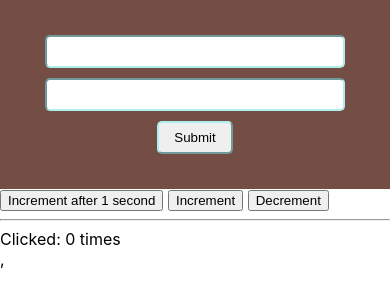
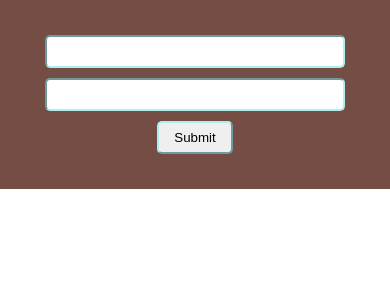
Before and after one commit to xipholena/phone_book, a React (Create React App) app in the folder src/: page /login in a window 390 px wide. Shown: the top 304 px of the page. Built offline with nearby package versions, Linux system fonts and the light colour scheme; the HTML template or start-up script is replaced by a standard one.

Commit message:
sorted phones in selector and rendered

```diff
--- a/src/components/Book.tsx
+++ b/src/components/Book.tsx
@@ -8,8 +8,12 @@ interface BookProps {
   phones: Array<IPerson>;
 }
 
-const Book = ({ phones /*getPhonesHandler */ }: BookProps): React.ReactElement => {
+
+
+const Book = (): React.ReactElement => {
  const dispatch = useDispatch();
+    // @ts-ignore
+ const phones = useSelector(state => state.users.users.phones.sort((a, b) => a.name.last.localeCompare(b.name.last)))
   // @ts-ignore
     const users = useSelector(state => state.users.users);
     // @ts-ignore
@@ -18,15 +22,18 @@ const Book = ({ phones /*getPhonesHandler */ }: BookProps): React.ReactElement =
   const error = useSelector(state => state.users.error);
 
   useEffect(() => {
-      alert('ola book')
     dispatch(getUsers());
   }, [])
+
+useEffect(() => {
+    console.log(phones)
+}, [phones])
 
   return (
     <main className='main'>
       <div className='container'>
         <ul>
-          {phones?.map(({ id, name, phone }: IPerson, i) => {
+          {phones?.map(({ id, name, phone }: IPerson, i: number) => {
             if (phones[i - 1]?.name.last.slice(0, 1) !== phones[i]?.name.last.slice(0, 1)) {
               return (
                 <li key={id} className='withSeparator'>
--- a/src/components/PrivateRoute.tsx
+++ b/src/components/PrivateRoute.tsx
@@ -6,16 +6,12 @@ import {ROUTES} from '../constants'
 
 type PrivateRouteProps = {
   component: any;
-  phones: Array<IPerson>;
-  /*getPhonesHandler: any;*/
   path: string;
   exact: boolean;
 };
 
 const PrivateRoute = ({
   component: Component,
-  phones,
-  /*getPhonesHandler,*/
   ...rest
 }: PrivateRouteProps): React.ReactElement => {
     const state: any = store.getState();
@@ -24,7 +20,7 @@ const PrivateRoute = ({
       {...rest}
       render={props =>
           state.logUser.isLogged ? (
-          <Component phones={phones} /*getPhonesHandler={getPhonesHandler}*/ {...props} />
+          <Component  {...props} />
         ) : (
           <Redirect to={{pathname: ROUTES.login}} />
         )
--- a/src/containers/App.tsx
+++ b/src/containers/App.tsx
@@ -46,7 +46,7 @@ interface CounterProps { //saga demo component props
     onIncrementAsync: () => any,
 }
 const mapStateToProps = (state: any) => ({
-    phones: state.setPhones.phones,
+    phones: state.users.users.phones,
     isLogged: state.logUser.isLogged,
     form: state.form
 });
@@ -59,40 +59,13 @@ const App = ({ phones }: { phones: Array<IPerson> }): React.ReactElement => {
         <Switch>
           <PublicRoute restricted={false} component={Home} path={ROUTES.home} exact />
           <PublicRoute restricted={true} component={SignIn} path={ROUTES.login} exact />
-          <PrivateRoute component={Book} path={ROUTES.main} exact phones={phones} />
+          <PrivateRoute component={Book} path={ROUTES.main} exact  />
           <Redirect path={ROUTES.projectName} to={{pathname: ROUTES.login}} />
         </Switch>
-          <Counter
-              value={state as GlobalState}
-              onIncrement={() => sagaAction('INCREMENT')}
-              onDecrement={() => sagaAction('DECREMENT')}
-              onIncrementAsync={() => sagaAction('INCREMENT_ASYNC')} />,
       </>
   );
 };
 
-const Counter = ({ value, onIncrement, onDecrement, onIncrementAsync }: CounterProps) => {
-    //console.log(value,  onIncrement, onDecrement, onIncrementAsync) //global state
-    return (
-        <div>
-            <button onClick={onIncrementAsync}>
-                Increment after 1 second
-            </button>
-            {' '}
-            <button onClick={onIncrement}>
-                Increment
-            </button>
-            {' '}
-            <button onClick={onDecrement}>
-                Decrement
-            </button>
-            <hr />
-            <div>
-                Clicked: {value.counter} times
-            </div>
-        </div>
-    )
-}
 
-/*getPhonesHandler = {onSetPhones}*/
+
 export default connect(mapStateToProps)(App);
--- a/src/reducers.js
+++ b/src/reducers.js
@@ -22,34 +22,6 @@ export const logUser = (state = initialStateLogUser, action) => {
       return state;
   }
 };
-export const initialStatePhones = {
-  phones: [],
-};
-export const setPhones = (state = initialStatePhones, action) => {
-  switch (action.type) {
-    case GET_PHONES:
-      return {
-        ...state,
-        phones: action.payload,
-      };
-    default:
-      return state;
-  }
-};
-
-function counter(state = 0, action) {
-  switch (action.type) {
-    case 'INCREMENT':
-      return state + 1
-    case 'INCREMENT_IF_ODD':
-      return (state % 2 !== 0) ? state + 1 : state
-    case 'DECREMENT':
-      return state - 1
-    default:
-      return state
-  }
-}
-
 
 const initialStateFetch = {
   users: [],
@@ -83,7 +55,5 @@ export function users(state = initialStateFetch, action) {
 
 export const rootReducer = combineReducers({
   logUser,
-  setPhones,
-  counter, //example
   users,
 });
--- a/src/sagas.js
+++ b/src/sagas.js
@@ -1,24 +1,5 @@
 import { put, takeEvery, all, call } from 'redux-saga/effects'
 import {GET_PHONES} from "./constants";
-
-/*  example start*/
-const delay = (ms) => new Promise(res => setTimeout(res, ms))
-
-function* helloSaga() {
-    console.log('Hello Sagas!')
-}
-
-// Our worker Saga: will perform the async increment task
-function* incrementAsync() {
-    yield delay(1000)
-    yield put({ type: 'INCREMENT' })
-}
-
-// Our watcher Saga: spawn a new incrementAsync task on each INCREMENT_ASYNC
-function* watchIncrementAsync() {
-    yield takeEvery('INCREMENT_ASYNC', incrementAsync)
-}
-/*example  ALMOST end*/
 
 
 const URL = 'http://localhost:3000/phones.json';
@@ -30,14 +11,7 @@ const URL = 'http://localhost:3000/phones.json';
             },
         })
             .then(response => response.json())
-            /*.then(data =>
-                dispatch({
-                    type: GET_PHONES,
-                    payload: data.phones.sort((a, b) => a.name.last.localeCompare(b.name.last)),
-                })
-            )*/
             .then(data => data)
-
             .catch(e => {
                 console.log(e.toString());
             });
@@ -55,12 +29,8 @@ function* userSaga() {
     yield takeEvery('GET_USERS_REQUESTED', fetchUsers);
 }
 
-// notice how we now only export the rootSaga
-// single entry point to start all Sagas at once
 export default function* rootSaga() {
     yield all([
-        helloSaga(), //example
-        watchIncrementAsync(), //example
         userSaga() //fetch
     ])
 }
```
